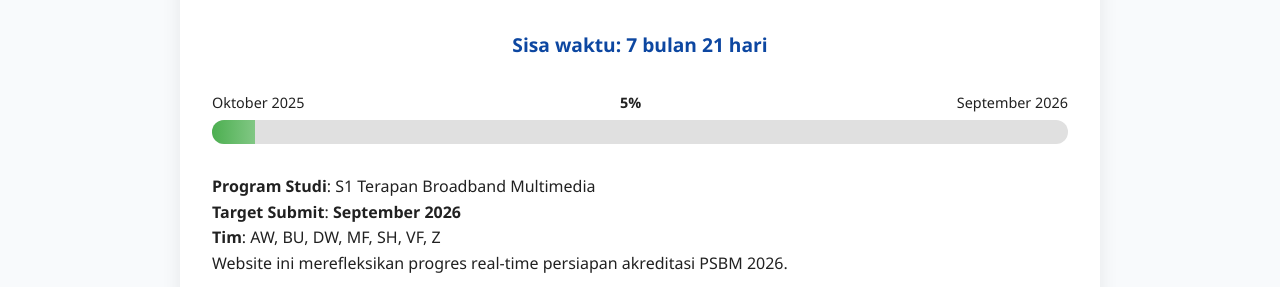
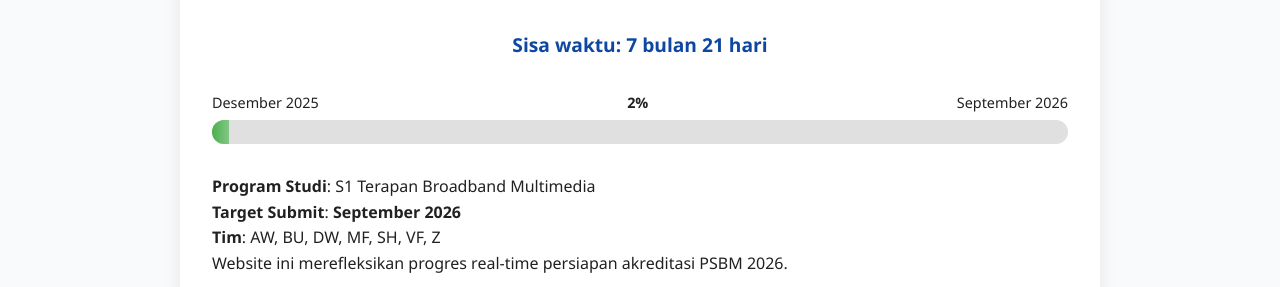
Before and after one commit to portal-psbm/aksibm-26, a Jekyll site: the page built from index.md, in a window 1280 px wide and 1103 px high. Shown: the part 218-505 px from the top of the window. Built offline with Jekyll 4.4.1, drawn with Linux system fonts in a browser that asks for light colours.

Commit message:
Update index dan progress

```diff
--- a/index.md
+++ b/index.md
@@ -12,7 +12,7 @@ permalink: /
 
 <div style="margin: 30px 0;">
   <div style="display: flex; justify-content: space-between; margin-bottom: 6px; font-size: 0.9rem;">
-    <span>Oktober 2025</span>
+    <span>Desember 2025</span>
     <span><strong id="progress-percent">0%</strong></span>
     <span>September 2026</span>
   </div>
@@ -23,7 +23,7 @@ permalink: /
 
 <script>
   // 🔢 Atur progress secara manual (0–100)
-  const progressPercent = 5; // ← GANTI NILAI INI SESUAI PROGRES
+  const progressPercent = 2; // ← GANTI NILAI INI SESUAI PROGRES
 
   // Update tampilan
   document.getElementById('progress-bar').style.width = progressPercent + '%';
```
Also changed, not shown: progress.md (+1 -1 lines).
